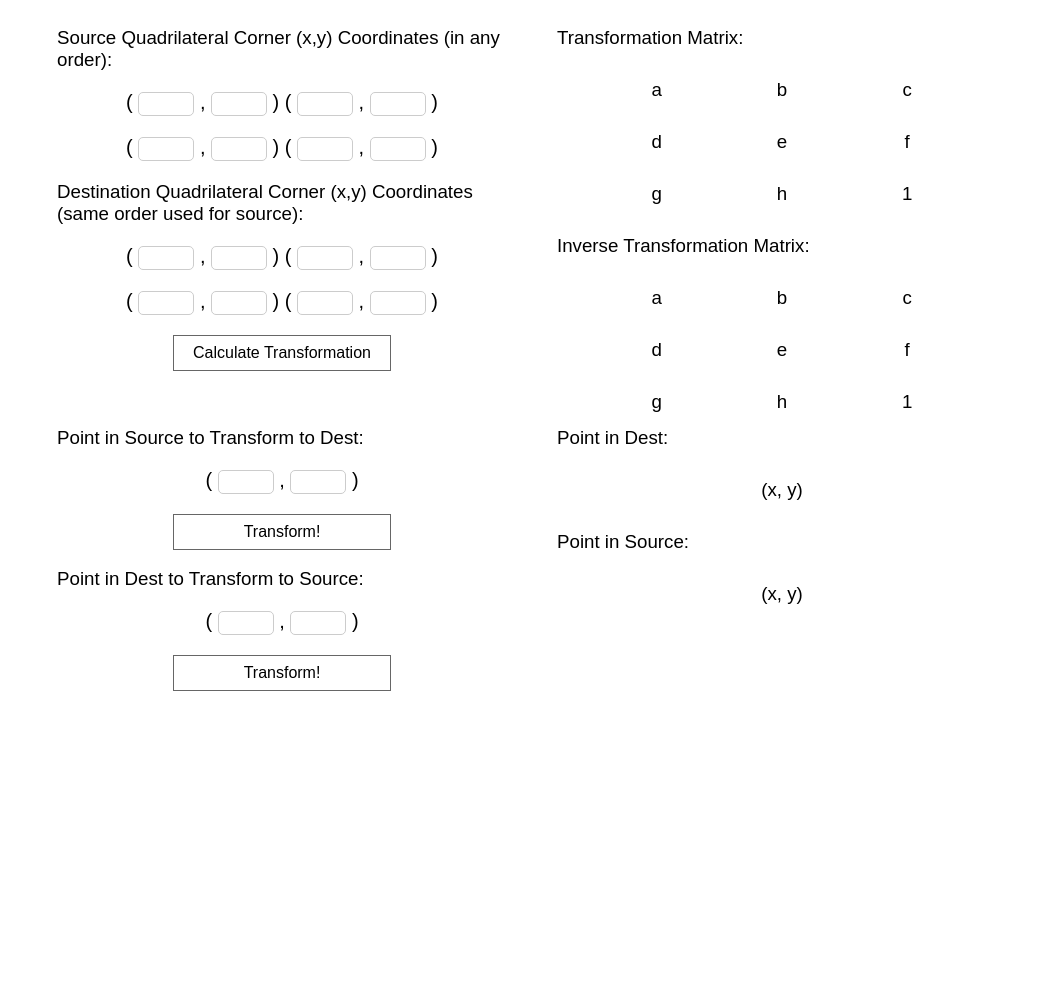
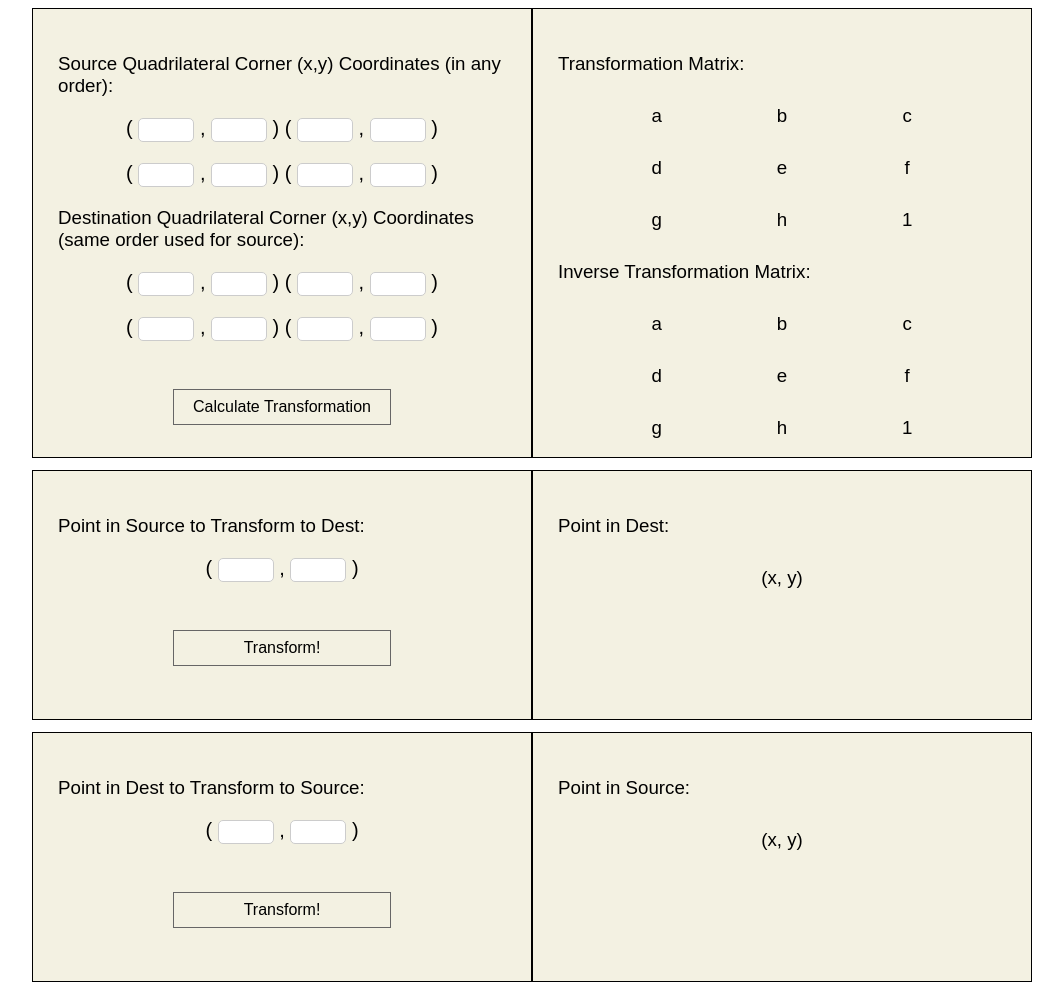
Before and after one commit to jlouthan/perspective-transform, a website: page examples/test-ui/index.html in a window 1280 px wide. Shown: the whole page, without its empty margins (108-1171 px from the left). Before the commit the page ends 816 px from the top, so only its background shows below. Drawn offline with nearby package versions, Linux system fonts and the light colour scheme.

Commit message:
updating colors

```diff
--- a/examples/test-ui/index.html
+++ b/examples/test-ui/index.html
@@ -31,21 +31,30 @@
         }
         div.input, div.output {
             float: left;
-            width: 450px;
-            height: 400px;
-            padding: 0 25px;
+            border: 1px solid black;
+            width: 448px;
+            height: 398px;
+            padding: 25px;
+            margin-bottom: 12px;
+            background-color: #F3F1E2;
         }
         div.input p {
             text-align: center;
             font-size: 20px;
         }
+        div.short {
+            height: 198px;
+        }
         div.button {
             width: 200px;
-            margin: 0 auto;
+            margin: 48px auto 0 auto;
             text-align: center;
             padding: 8px;
             border: 1px solid #666666;
             cursor: pointer;
+        }
+        div.button:hover{
+            background-color: #ffffff;
         }
         h3 {
             font-weight: 500;
@@ -107,25 +116,28 @@
         </div>
     </div>
 
-    <div class="input">
+    <div class="input short">
         <h3>Point in Source to Transform to Dest:</h3>
         <p>
             ( <input type="text" id="pointX" size="1"> , <input type="text" id="pointY" size="1"> )
         </p>
         <div class="button" onclick="applyTransform()">Transform!</div>
+    </div>
+    <div class="output short">
+    <h3>Point in Dest:</h3>
+        <div class="result">
+            <h3><span id="transResult">(x, y)</span></h3>
+        </div>
+    </div>
 
+    <div class="input short">
         <h3>Point in Dest to Transform to Source:</h3>
         <p>
             ( <input type="text" id="pointXInv" size="1"> , <input type="text" id="pointYInv" size="1"> )
         </p>
         <div class="button" onclick="applyTransformInv()">Transform!</div>
     </div>
-
-    <div class="output">
-    <h3>Point in Dest:</h3>
-        <div class="result">
-            <h3><span id="transResult">(x, y)</span></h3>
-        </div>
+    <div class="output short">
     <h3>Point in Source:</h3>
         <div class="result">
             <h3><span id="transResultInv">(x, y)</span></h3>
```
